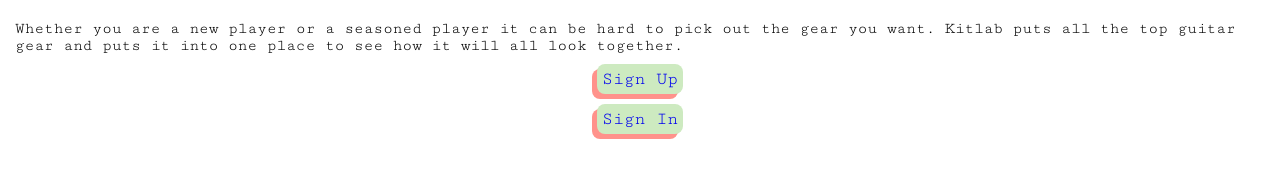
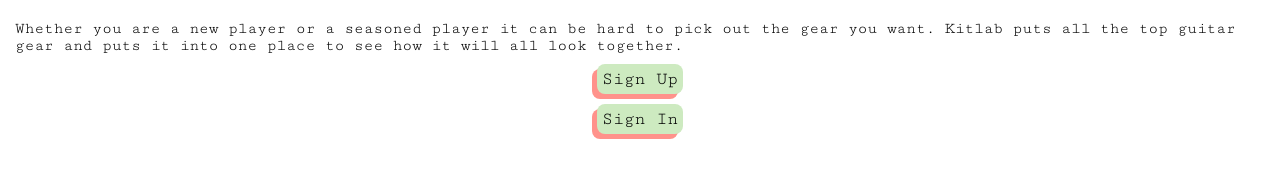
Before and after one commit to Matt-Moo16/kitlab, a React (Create React App) app: page / in a window 1280 px wide. Shown: the part 451-628 px from the top of the page. Built offline with nearby package versions, Linux system fonts and the light colour scheme; no server answers.

Commit message:
push for adding css and favicon

```diff
--- a/src/Components/HomePage/HomePage.css
+++ b/src/Components/HomePage/HomePage.css
@@ -26,6 +26,7 @@
 
 
 .HomePageDiv button {
+    color: black;
     font-size: 18px;
     border-radius: 8px;
     margin: auto 10px 10px 10px;
@@ -40,3 +41,7 @@
     box-shadow: -2px 2px 0 #FF928B;
     transform: translateY(3px);
 }
+
+.HomePageDiv button a {
+    color: black;
+}
```
